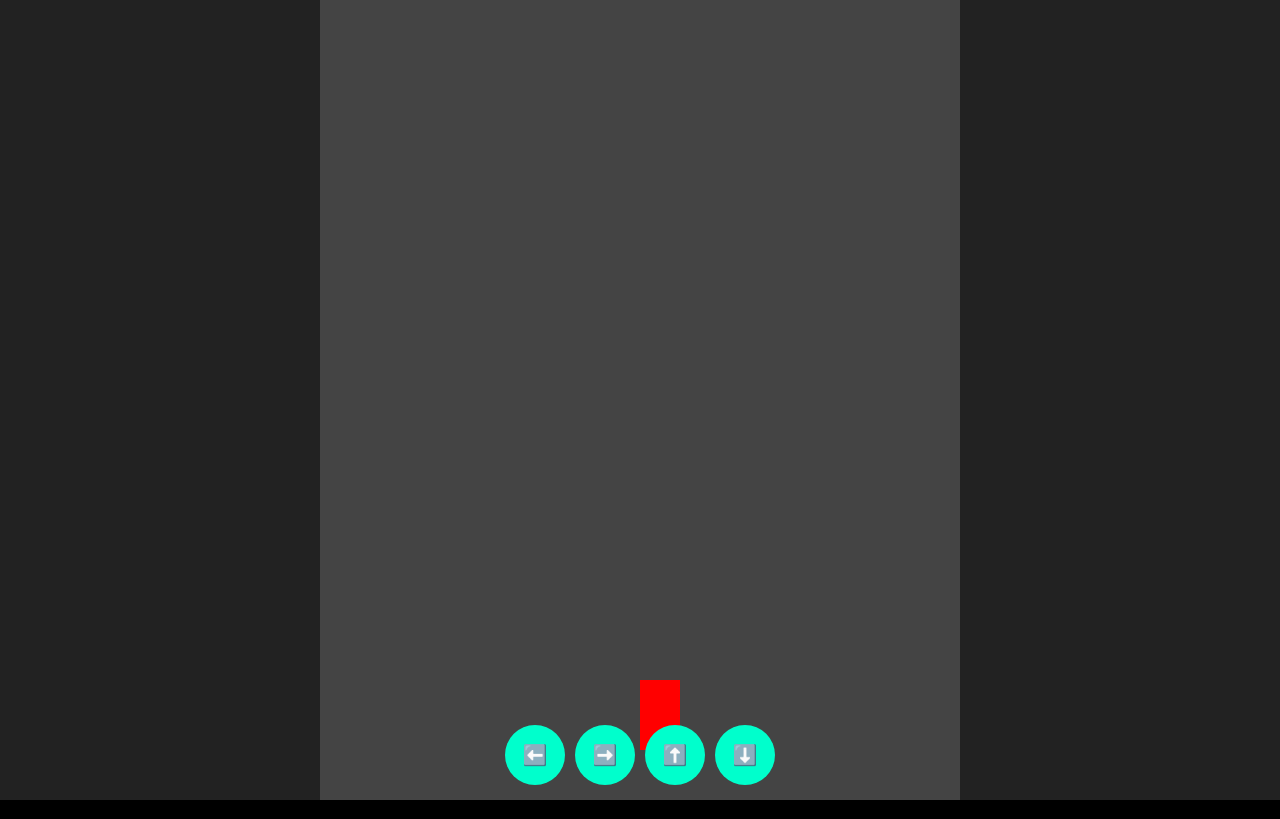
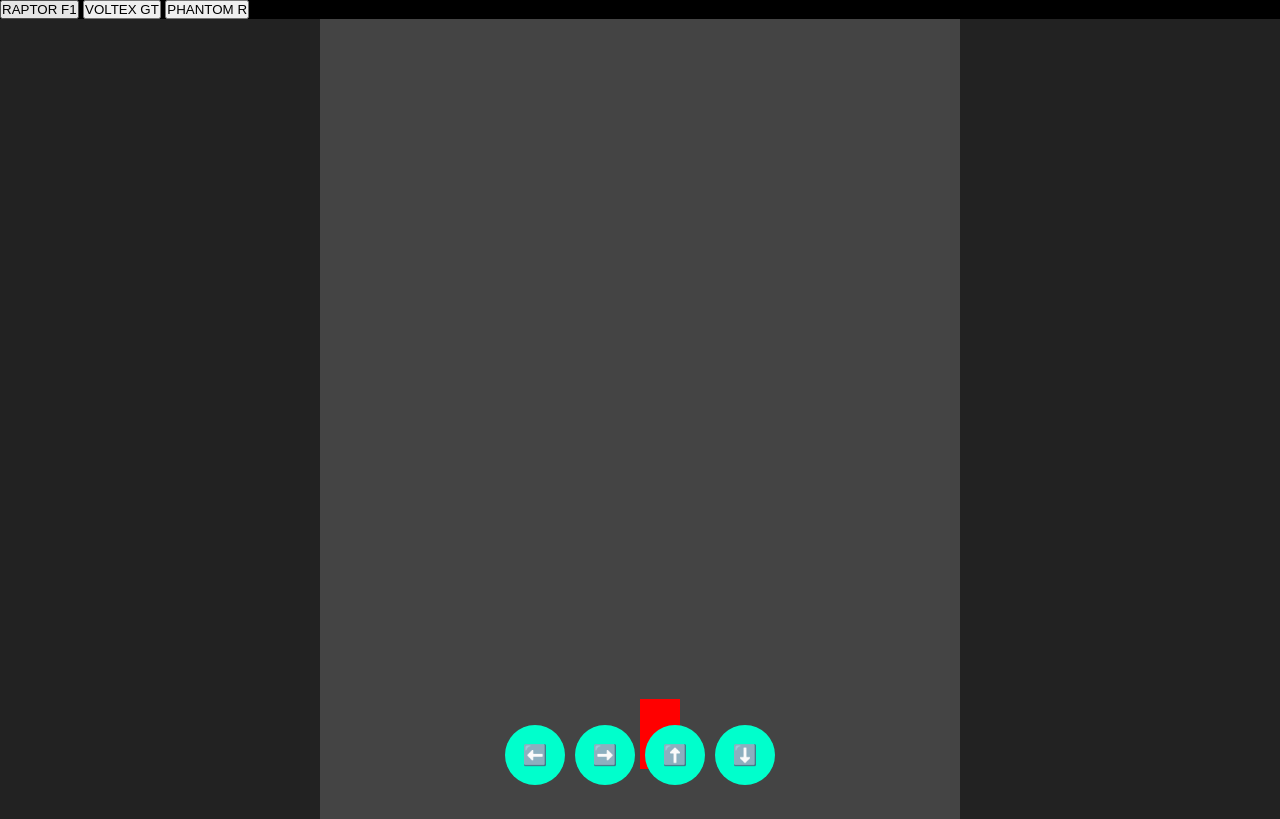
Before and after one commit to juniore1754/Game-, a plain HTML site: page index.html in a window 1280 px wide. Drawn offline with Linux system fonts and the light colour scheme.

Commit message:
Update index.html

```diff
--- a/index.html
+++ b/index.html
@@ -16,10 +16,17 @@
     <div class="loader"></div>
 </div>
 
+<!-- SÉLECTION DE VOITURE -->
+<div id="carSelect">
+    <button onclick="changeCar('raptor')">RAPTOR F1</button>
+    <button onclick="changeCar('voltex')">VOLTEX GT</button>
+    <button onclick="changeCar('phantom')">PHANTOM R</button>
+</div>
+
 <!-- JEU -->
 <canvas id="gameCanvas"></canvas>
 
-<!-- BOUTONS TACTILES -->
+<!-- CONTRÔLES MOBILES -->
 <div id="controls">
     <button id="left">⬅️</button>
     <button id="right">➡️</button>
```
